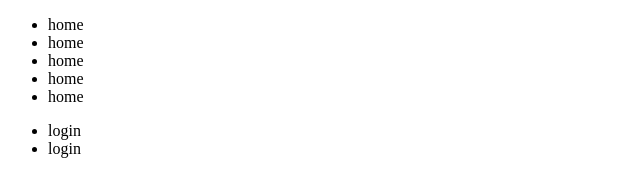
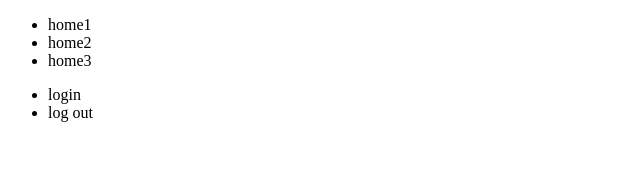
Before and after one commit to faisalzamly/test, a plain HTML site: page index.html in a window 1280 px wide. Shown: the whole page, without its empty margins (0-640 px from the left). Drawn offline with Linux system fonts and the light colour scheme.

Commit message:
edet header and nav

```diff
--- a/index.html
+++ b/index.html
@@ -6,22 +6,20 @@
     <title>Document</title>
 </head>
 <body>
-    <header>
-        <nav>
+    <div class="header">
+        <div class="nav">
             <ul>
-                <li>home</li>
-                <li>home</li>
-                <li>home</li>
-                <li>home</li>
-                <li>home</li>
+                <li>home1</li>
+                <li>home2</li>
+                <li>home3</li>
             </ul>
-        </nav>
-    </header>
+        </div>
+    </div>
     <main>
         <div>
             <ul>
                 <li>login</li>
-                <li>login</li>
+                <li>log out</li>
             </ul>
         </div>
     </main>
```
